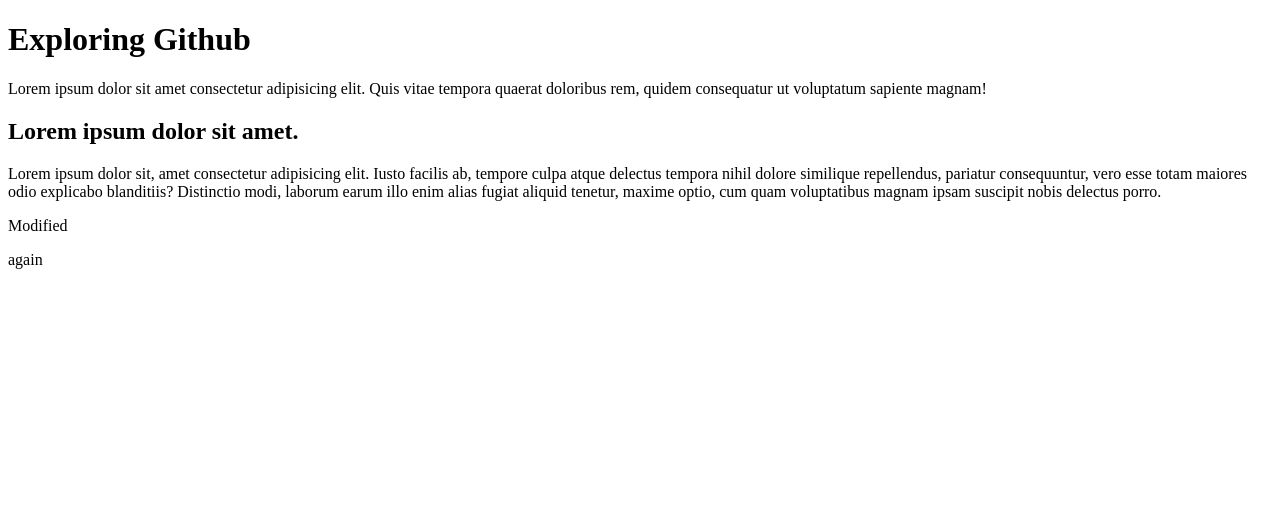
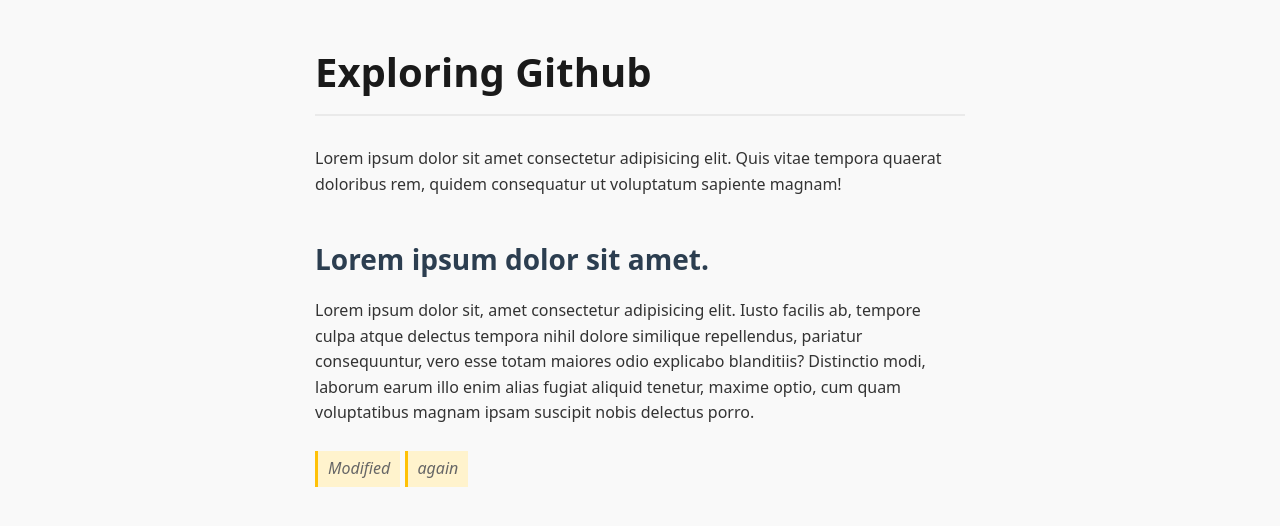
Before and after one commit to ExTanmoy/2nd-github-practic, a plain HTML site: page index.html in a window 1280 px wide. Drawn offline with Linux system fonts and the light colour scheme.

Commit message:
adding css & js file

```diff
--- a/index.html
+++ b/index.html
@@ -4,6 +4,7 @@
     <meta charset="UTF-8">
     <meta name="viewport" content="width=device-width, initial-scale=1.0">
     <title>2nd Practice</title>
+    <link rel="stylesheet" href="style.css">
 </head>
 <body>
     <h1>Exploring Github</h1>
@@ -12,5 +13,6 @@
     <p>Lorem ipsum dolor sit, amet consectetur adipisicing elit. Iusto facilis ab, tempore culpa atque delectus tempora nihil dolore similique repellendus, pariatur consequuntur, vero esse totam maiores odio explicabo blanditiis? Distinctio modi, laborum earum illo enim alias fugiat aliquid tenetur, maxime optio, cum quam voluptatibus magnam ipsam suscipit nobis delectus porro.</p>
     <p>Modified</p>
     <p>again</p>
+    <script src="./script.js"></script>
 </body>
 </html>
--- /dev/null
+++ b/script.js
@@ -0,0 +1,27 @@
+<script>
+    // 1. Wait for the webpage layout to fully load
+    document.addEventListener("DOMContentLoaded", function() {
+
+        // 2. Select your modification paragraphs using their text content
+        const paragraphs = document.querySelectorAll("p");
+        let editCount = 0;
+
+        paragraphs.forEach(p => {
+            // Check if the paragraph text contains our tracking words
+            if (p.textContent.toLowerCase().includes("modify") || p.textContent.toLowerCase().includes("again")) {
+                editCount++;
+
+                // Add a little interaction: flash when clicked!
+                p.style.cursor = "pointer";
+                p.addEventListener("click", function() {
+                    this.style.backgroundColor = "#bfffbf"; // Turns green momentarily
+                    alert(`You clicked edit trace #${editCount}: "${this.textContent}"`);
+                    this.style.backgroundColor = "#fff3cd"; // Resets to CSS yellow
+                });
+            }
+        });
+
+        // 3. Log a little achievement message to your browser console (F12 inspect)
+        console.log(`✨ GitHub Practice Page Loaded! Found ${editCount} manual edits tracked.`);
+    });
+</script>
--- /dev/null
+++ b/style.css
@@ -0,0 +1,46 @@
+
+    /* 1. Reset & Setup Base Styles */
+    body {
+        font-family: system-ui, -apple-system, BlinkMacSystemFont, 'Segoe UI', Roboto, Oxygen, Ubuntu, Cantarell, sans-serif;
+        line-height: 1.6;
+        color: #333333;
+        background-color: #f9f9f9;
+
+        /* Centering the content container on the screen */
+        max-width: 650px;
+        margin: 40px auto;
+        padding: 0 20px;
+    }
+
+    /* 2. Headings */
+    h1 {
+        font-size: 2.5rem;
+        color: #1a1a1a;
+        border-bottom: 2px solid #eaeaea;
+        padding-bottom: 10px;
+        margin-bottom: 30px;
+    }
+
+    h2 {
+        font-size: 1.75rem;
+        color: #2c3e50;
+        margin-top: 40px;
+        margin-bottom: 15px;
+    }
+
+    /* 3. Paragraphs */
+    p {
+        margin-bottom: 20px;
+    }
+
+    /* Bonus: Styling your specific test modifications slightly differently */
+    p:nth-last-of-type(-n+2) {
+        font-style: italic;
+        color: #666666;
+        background-color: #fff3cd; /* Soft yellow highlight */
+        padding: 5px 10px;
+        border-left: 3px solid #ffc107;
+        display: inline-block;
+        margin-top: 5px;
+        margin-bottom: 5px;
+    }
```
